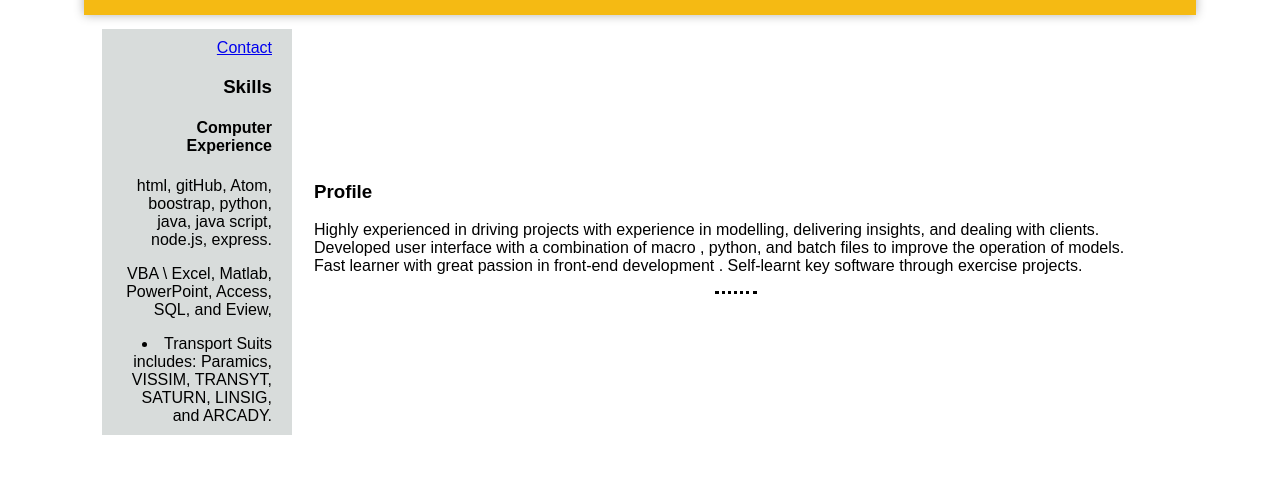
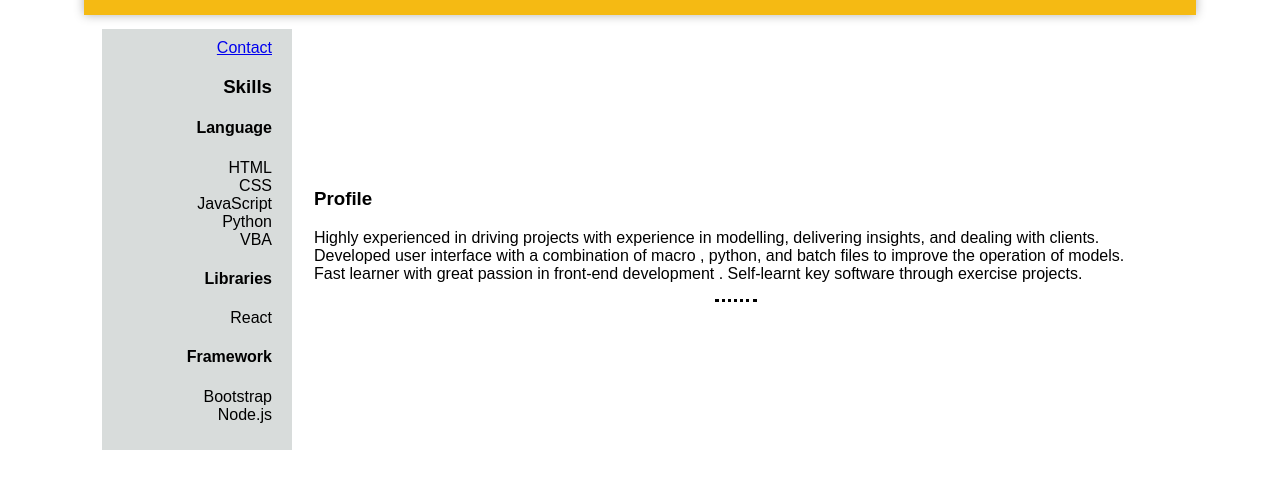
Before and after one commit to ZonyLaw/SunnyCV, a plain HTML site: page public/index.html in a window 1280 px wide. Shown: the part 119-608 px from the top of the page. Drawn offline with Linux system fonts and the light colour scheme.

Commit message:
side panel contents

```diff
--- a/public/css/styles.css
+++ b/public/css/styles.css
@@ -44,8 +44,12 @@
   margin-right: 10%;
 
 
+}
 
+.noBullet{
+  list-style-type: none;
 }
+
 
 .position{
   margin: 0 0 0 0;
--- a/public/index.html
+++ b/public/index.html
@@ -47,15 +47,36 @@
     <a class = "contact" href="Contact.html">Contact</a>
 
     <h3>Skills</h3>
-    <h4> Computer Experience</h4>
-        <p>
-        html, gitHub, Atom, boostrap, python, java, java script, node.js, express. </p>
+    <h4> Language </h4>
+        <ul class = "noBullet">
 
-      <p>
-        VBA \ Excel, Matlab, PowerPoint, Access, SQL, and Eview,
-      </p>
 
-      <li> Transport Suits includes: Paramics, VISSIM, TRANSYT, SATURN, LINSIG, and ARCADY.</li>
+            <li> HTML </li>
+            <li> CSS </li>
+            <li>  JavaScript </li>
+            <li>  Python </li>
+            <li> VBA </li>
+        </ul>
+
+  <h4> Libraries </h4>
+  <ul class = "noBullet">
+
+      <li> React </li>
+
+  </ul>
+
+  <h4> Framework </h4>
+
+  <ul class = "noBullet">
+
+      <li> Bootstrap </li>
+        <li> Node.js </li>
+
+  </ul>
+
+
+
+
 </td>
 
 <td class = "bodyArea">
```
